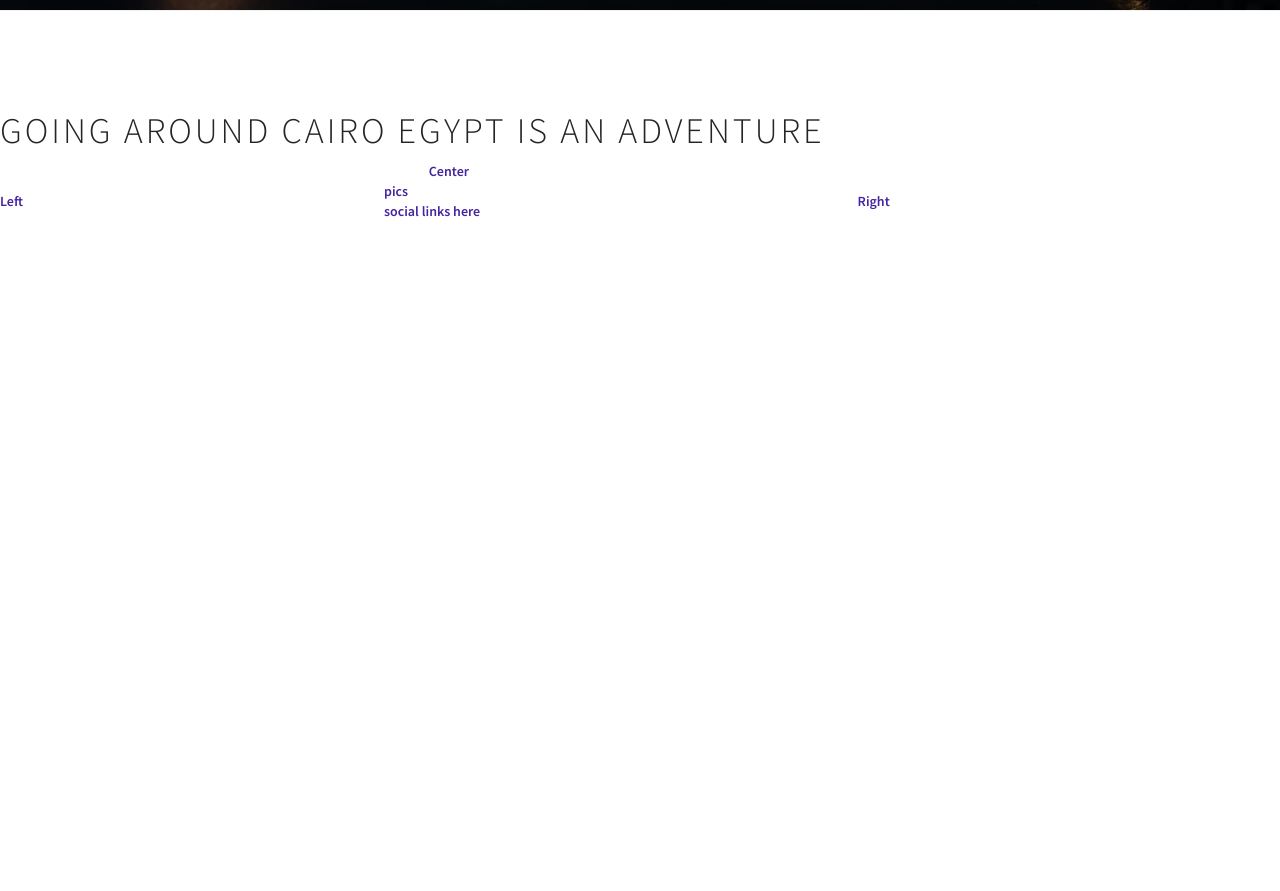
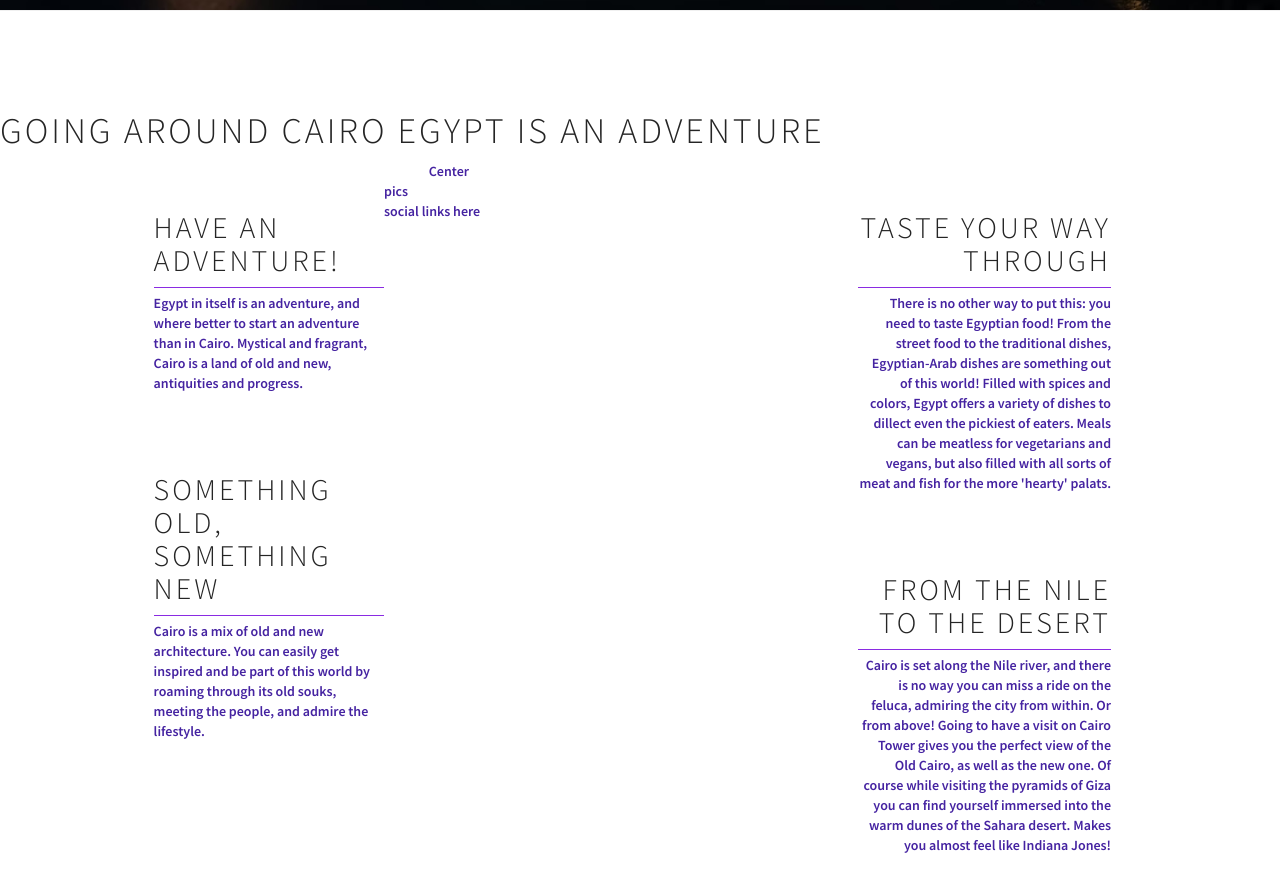
Before and after one commit to Lorenaaas/out-and-about-cairo-edition, a plain HTML site: page index.html in a window 1280 px wide. Shown: the part 729-1620 px from the top of the page. Before the commit the page ends 950 px from the top, so only its background shows below. Drawn offline with nearby package versions, Linux system fonts and the light colour scheme.

Commit message:
Add right about and left about sections content and style

```diff
--- a/assets/css/style.css
+++ b/assets/css/style.css
@@ -136,3 +136,33 @@ transform: scale(1.1);
     margin: 0 auto;
 
 }
+
+hr {
+    border-top: 1px solid blueviolet;
+    width: 100%;
+    margin: 5px 0;
+}
+
+.left-about-heading {
+    width:60%;
+    float: right;
+    line-height: 20px;
+    clear: both;
+    margin-bottom: 50px;
+}
+
+.right-about-heading {
+    width:60%;
+    float: left;
+    line-height: 20px;
+    clear: both;
+    margin-bottom: 50px;
+}
+
+.right-about-heading h2 {
+    text-align: right;
+}
+
+.right-about-heading p {
+    text-align: right;
+}
--- a/index.html
+++ b/index.html
@@ -49,8 +49,36 @@
 </section>
 <section id="decription-text">
     <h1>Going around Cairo Egypt is an adventure</h1>
-    <div id="left-about">Left</div>
-    <div id="right-about">Right</div>
+    <div id="left-about">
+        <div class="left-about-heading">
+            <h2>Have an adventure!</h2>
+            <hr>
+            <p> Egypt in itself is an adventure, and where better to start an adventure than in Cairo. Mystical and fragrant, Cairo is a land of old and new, antiquities and progress. </p>
+        </div>
+
+
+        <div class="left-about-heading">
+            <h2>Something old, something new</h2>
+            <hr>
+            <p>Cairo is a mix of old and new architecture. You can easily get inspired and be part of this world by roaming through its old souks, meeting the people, and admire the lifestyle.</p>
+        </div>
+
+
+
+
+    </div>
+    <div id="right-about">
+        <div class="right-about-heading">
+            <h2>Taste your way through</h2>
+            <hr>
+            <p> There is no other way to put this: you need to taste Egyptian food! From the street food to the traditional dishes, Egyptian-Arab dishes are something out of this world! Filled with spices and colors, Egypt offers a variety of dishes to dillect even the pickiest of eaters. Meals can be meatless for vegetarians and vegans, but also filled with all sorts of meat and fish for the more 'hearty' palats.</p>
+        </div>
+        <div class="right-about-heading">
+            <h2>From the Nile to the desert</h2>
+            <hr>
+        <p>Cairo is set along the Nile river, and there is no way you can miss a ride on the feluca, admiring the city from within. Or from above! Going to have a visit on Cairo Tower gives you the perfect view of the Old Cairo, as well as the new one. Of course while visiting the pyramids of Giza you can find yourself immersed into the warm dunes of the Sahara desert. Makes you almost feel like Indiana Jones!</p>
+        </div>
+    </div>
     <div id="center-about">Center</div>
 
 </section>
```
